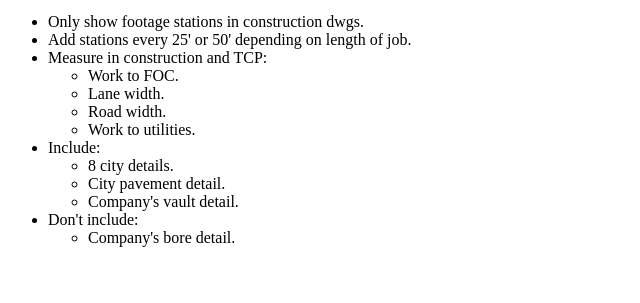
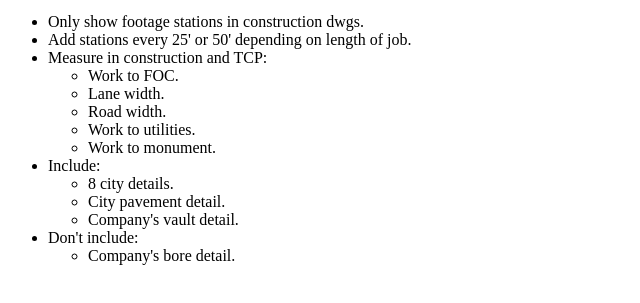
Before and after one commit to jvfon/CAD, a plain HTML site: page index.html in a window 1280 px wide. Shown: the part 435-738 px from the top of the page, without its empty margins (0-640 px from the left). Drawn offline with Linux system fonts and the light colour scheme.

Commit message:
one more note

```diff
--- a/index.html
+++ b/index.html
@@ -38,6 +38,7 @@
                     <li>Lane width.</li>
                     <li>Road width.</li>
                     <li>Work to utilities.</li>
+                    <li>Work to monument.</li>
                 </ul>
             <li>Include:</li>
                 <ul>
```
